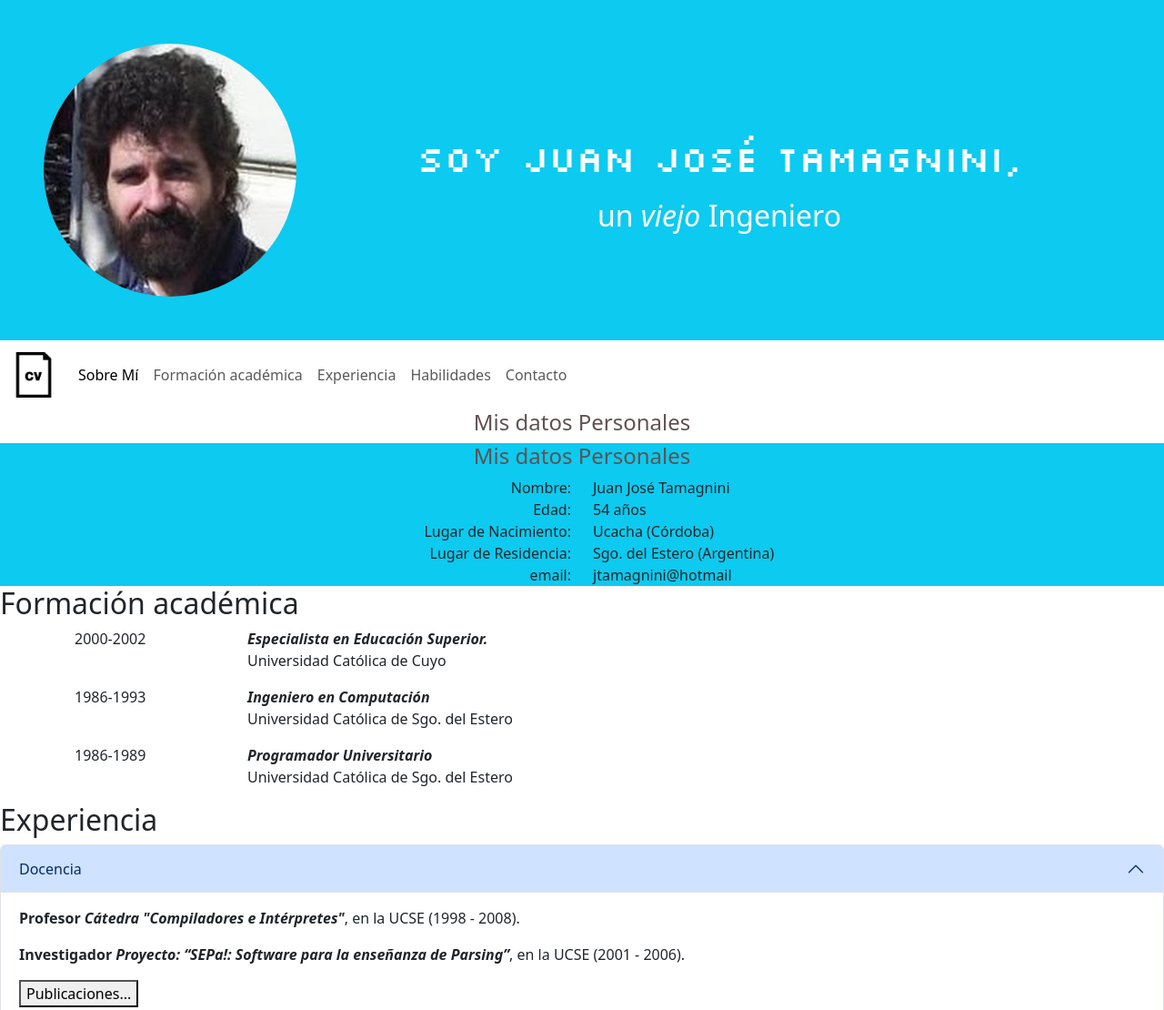
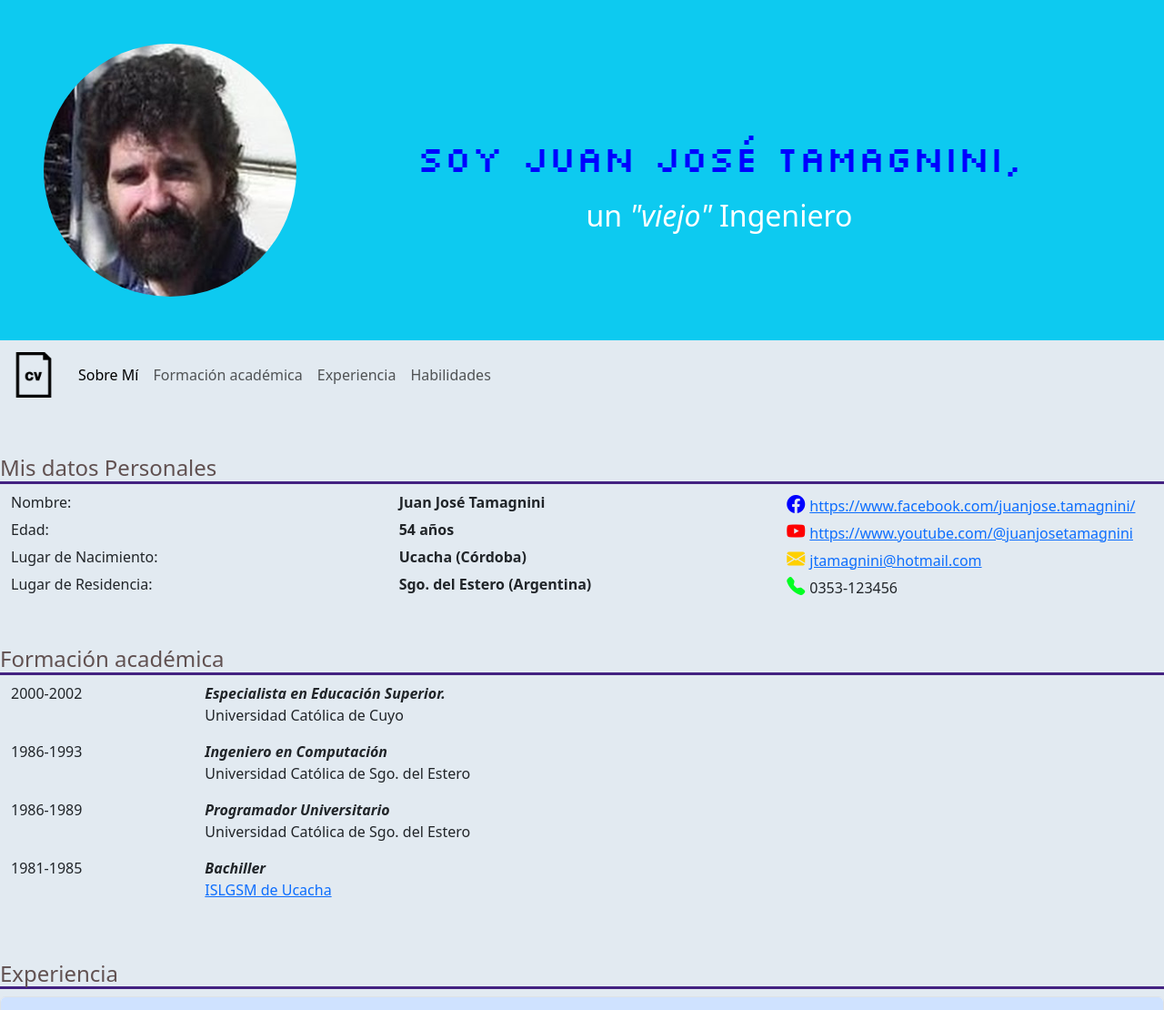
Before and after one commit to jtamagnini/CVitae, a plain HTML site: page index.html in a window 1280 px wide. Shown: the top 1110 px of the page at 91% size. Drawn offline with nearby package versions, Linux system fonts and the light colour scheme; a web font is replaced by a local one.

Commit message:
Depurado el css domingo por la noche

```diff
--- a/estilos.css
+++ b/estilos.css
@@ -1,31 +1,34 @@
-/* box-sizing definido por Bootstrap
+/* box-sizing definido ya por Bootstrap
 * {
     box-sizing: border-box;
   }
 */
 
-/*
+/* */
 body {
-    background-color: brown;
+    background-color: rgb(226, 234, 241);
 }
 
-
-
-h1 {
-    color: blue;
-    }
+/*
     p {
     color: red;
     }
 */
 
-/*  */
 h1 {
+    color: blue;
     margin-top: 0px;
     margin-bottom: 0px;
     padding-top: 40px;
     padding-bottom: 20px;
     font-family: 'Silkscreen', cursive;
+}
+
+.h2 {
+  text-align: left;
+  margin-top: 50px;
+  border-bottom: rgb(67, 34, 129) solid;
+
 }
 
 /*
@@ -39,22 +42,69 @@ img {
 
 */
 
-.jjt {
+/* los iconos de bootstrap */
+.i-fb {
+  font-size: 20px;
+  color: blue;
+  padding-right: 5px;
+}
+
+.i-youtube {
+  font-size: 20px;
+  color: red;
+  padding-right: 5px;
+}
+
+.i-mail {
+  font-size: 20px;
+  color: rgb(255, 208, 0);
+  padding-right: 5px;
+}
+
+.i-te {
+  font-size: 20px;
+  color: rgb(0, 255, 34);
+  padding-right: 5px;
+}
+
+/* son de la navbar de bootstrap */
+
+.navbar-collapse {
+  align-items:center;
+  /* justify-content: space-between; */
+}
+
+@media screen and (max-width: 767px ){
+ .navbar-brand {
+     display: none;
+  }
+
+}
+
+.datos {
+
+}
+
+.experiencia {
+
+}
+
+
+.periodo {
   margin-bottom: 40px;
 }
 
-.datos h2 {
+.subtitulo h2 {
   font-size: 1.5rem;
   color: #615151;
-  text-align: center;
-}
-.col1 {
-    text-align: right;
+  /*text-align: center;*/
 }
 
-.habilidades {
-    padding: 40px 40px 60px 40px;
+.col1 {
+    text-align: left;
+    /*padding-left: 100px;*/
 }
+
 .habilidad-titulo {
     font-size: 16px;
     font-weight: bold;
@@ -74,14 +124,15 @@ img {
 /* Pie de pagina */
 
 .footer-texto {
-    font-size: 1rem;
+    font-size: 0.9rem;
     padding: 20px;
     margin-bottom: 30px;
+    border-top: solid;
 }
 
 /* Fondo modal: negro con opacidad al 50% */
 .modal {
-  display: none; /* Por defecto, estará oculto */
+  display: none; /* Por defecto, subtituloará oculto */
   position: fixed; /* Posición fija */
   z-index: 1; /* Se situará por encima de otros elementos de la página*/
   padding-top: 200px; /* El contenido estará situado a 200px de la parte superior */
--- a/index.html
+++ b/index.html
@@ -9,14 +9,14 @@
 
     <!-- FAV ICON-->
     <link rel="icon" type="image/x-icon" href="imagenes/cv-icon-26.jpg">
-    <!--  <link rel="icon" type="image/x-icon" href="imagenes/cv-icon-4.jpg"> -->
 
     <meta name="viewport"    content="width=device-width, initial-scale=1.0">
 
     <!-- Bootstrap -->
     <link rel="stylesheet" href="https://cdn.jsdelivr.net/npm/bootstrap@5.3.0-alpha1/dist/css/bootstrap.min.css" >
+    <link rel="stylesheet" href="https://cdn.jsdelivr.net/npm/bootstrap-icons@1.10.3/font/bootstrap-icons.css">
 
-    <!-- Comentado para que funcione Bootstrap??? -->
+    <!-- Mi css -->
     <link rel="stylesheet" href="estilos.css">
 
     <!-- Fonts de google -->
@@ -25,23 +25,19 @@
     <link href="https://fonts.googleapis.com/css2?family=Nova+Slim&family=Silkscreen&display=swap" rel="stylesheet">
     <link href="https://fonts.googleapis.com/css2?family=Silkscreen&display=swap" rel="stylesheet">
 
-    <!-- FALTA EL OPEN GRAPH!!!-->
+    <!-- Open Graph data -->
+    <meta property="og:title" content="CV de Juan José Tamagnini" />
+    <meta property="og:type" content="article" />
+    <meta property="og:url" content="https://github.com/jtamagnini/CVitae" />
+    <meta property="og:image" content="https://github.com/jtamagnini/CVitae/tree/main/imagenes" />
+    <meta property="og:description" content="CV de Juan J. Tamagnini, como Proyecto Final Curso: Primeros pasos del desarrollo frontend" />
 
     <script>
 
     </script>
 
     <style>
-      .navbar-collapse {
-           align-items:center;
-           /* justify-content: space-between; */
-      }
-      @media screen and (max-width: 767px ){
-          .navbar-brand {
-              display: none;
-           }
 
-      }
     </style>
 </head>
 
@@ -50,11 +46,11 @@
   <header class="container-fluid p-5 bg-info text-white text-center">
     <div class="row align-items-center">
       <div class="col-sm-3">
-        <img src="imagenes/jjt-cara.jpg" class="rounded-circle img-fluid" alt="Foto de JJT">
+        <img src="imagenes/jjt-cara.jpg" class="rounded-circle img-fluid" alt="Foto de Juan J. Tamagnini">
       </div>
       <div class="col-sm-9">
         <h1>Soy Juan José Tamagnini,</h1>
-        <h2>un <em title="Viejo es el viento pero sigue soplando">viejo</em> Ingeniero</h2>
+        <h2>un <em title="¡Viejo es el viento pero sigue soplando!">"viejo"</em> Ingeniero</h2>
       </div>
     </div>
   </header>
@@ -85,60 +81,63 @@
             <li class="nav-item">
               <a class="nav-link" href="#habilidades">Habilidades</a>
             </li>
-            <li class="nav-item">
-              <a class="nav-link" href="#">Contacto</a>
-            </li>
           </ul>
         </div>
       </div>
   </nav>
 
   <!-- Datos Personales -->
-  <section id="datos" class="datos">
+  <section id="datos" class="subtitulo">
     <h2 class="h2">Mis datos Personales</h2>
-    <div class="container-fluid bg-info text-left">
-      <h2 class="h2">Mis datos Personales</h2>
-      <div class="row row-cols-2">
+    <div class="container-fluid text-left">
+
+      <div class="row row-cols-3">
 
         <div class="col col1">Nombre:</div>
-        <div class="col">Juan José Tamagnini</div>
+        <div class="col"> <strong>Juan José Tamagnini</strong></div>
+        <div class="col"><a href="https://www.facebook.com/juanjose.tamagnini/" target="_blank"><i class="bi bi-facebook i-fb" ></i>https://www.facebook.com/juanjose.tamagnini/</a></div>
 
         <div class="col col1">Edad:</div>
-        <div class="col"> <span id="edad_java">99</span> años</div>
+        <div class="col"> <strong><span id="edad_java">99</span> años</strong></div>
+        <div class="col"> <a href="https://www.youtube.com/@juanjosetamagnini"  target="_blank"><i class="bi bi-youtube i-youtube"></i>https://www.youtube.com/@juanjosetamagnini</a></div>
 
         <div class="col col1">Lugar de Nacimiento:</div>
-        <div class="col">Ucacha (Córdoba)</div>
+        <div class="col"><strong>Ucacha (Córdoba)</strong></div>
+        <div class="col"><a href="mailto:jtamagnini@hotmail.com"><i class="bi bi-envelope-fill i-mail"></i>jtamagnini@hotmail.com</a> </div>
 
         <div class="col col1">Lugar de Residencia:</div>
-        <div class="col">Sgo. del Estero (Argentina)</div>
-
-        <div class="col col1">email:</div>
-        <div class="col">jtamagnini@hotmail</div>
+        <div class="col"><strong>Sgo. del Estero (Argentina)</strong></div>
+        <div class="col"> <i class="bi bi-telephone-fill i-te"></i>0353-123456</div>
 
       </div>
     </div>
   </section>
 
+
   <!-- Formación académica -->
-   <section id="estudios" class="estudios">
+  <section id="estudios" class="subtitulo">
     <h2 class="h2">Formación académica</h2>
-    <div class="container text-left">
+    <div class="container-fluid text-left">
       <div class="row row-cols-2">
-        <div class="col-2 jjt">2000-2002</div>
+        <div class="col-2 periodo">2000-2002</div>
         <div class="col-10"><strong><em>Especialista en Educación Superior.</em></strong> <br>Universidad Católica de Cuyo</div>
 
-        <div class="col-2 jjt">1986-1993</div>
+        <div class="col-2 periodo">1986-1993</div>
         <div class="col-10"><strong><em>Ingeniero en Computación</em></strong> <br>Universidad Católica de Sgo. del Estero</div>
 
-        <div class="col-2 jjt">1986-1989</div>
+        <div class="col-2 periodo">1986-1989</div>
         <div class="col-10"><strong><em>Programador Universitario</em></strong> <br>Universidad Católica de Sgo. del Estero</div>
+
+        <div class="col-2 periodo">1981-1985</div>
+        <div class="col-10"><strong><em>Bachiller</em></strong> <br><a href="https://www.facebook.com/ISLGSMOFICIAL2013" target="_blank">ISLGSM de Ucacha</a></div>
+
       </div>
     </div>
   </section>
 
   <!-- Experiencia -->
   <!-- Tomado de Componente Accordion de Bootstrap -->
-  <section id="experiencia" class="experiencia">
+  <section id="experiencia" class="subtitulo">
     <h2 class="h2">Experiencia</h2>
     <div class="accordion" id="accordionPanelsStayOpenExample">
       <div class="accordion-item">
@@ -152,7 +151,7 @@
             <p><strong>Profesor <em>Cátedra "Compiladores e Intérpretes"</em></strong>, en la UCSE (1998 - 2008).</p>
             <p><strong>Investigador <em>Proyecto: “SEPa!: Software para la enseñanza de Parsing”</em></strong>, en la UCSE (2001 - 2006).</p>
 
-            <button id="abrirModal">Publicaciones...</button>
+            <button id="abrirModal">Publicaciones ...</button>
 
             <!-- Ventana modal, por defecto no visible -->
             <div id="ventanaModal" class="modal">
@@ -202,7 +201,6 @@
                       </div>
                     </li>
 
-
                   </ol>
               </div>
             </div>
@@ -219,7 +217,7 @@
         <div id="panelsStayOpen-collapseTwo" class="accordion-collapse collapse" aria-labelledby="panelsStayOpen-headingTwo">
           <div class="accordion-body">
 
-            <strong>Desarrollo e Implementación de Sistemas</strong> en el IPVU (1995-2022).
+            <strong>Desarrollo e Implementación de Sistemas</strong> en el IPVU de Sgo. del Estero (1995-2022).
 
           </div>
         </div>
@@ -244,13 +242,13 @@
 
 
 <!-- Habilidades -->
-<section id="habilidades" class="habilidades">
+<section id="habilidades" class="subtitulo">
   <h2 class="h2">Habilidades</h2>
   <div class="container text-center">
     <div class="row">
       <!-- Programacion de POS Verifone -->
       <div class="columna col-12 col-md-4">
-        <img src="imagenes/verifone.JPG" width="100px" height="100px" alt="Foto de POS Omni 395 de Verifone">
+        <img src="imagenes/verifone.JPG" width="100px" height="100px" alt="Fotografía de POS Omni 395 de Verifone">
         <p class="habilidad-titulo">Programación de POS Verifone</p>
         <p>Programación de terminales Verifone Tranz 380 y Omni 395</p>
         <div class="badges-contenedor">
@@ -261,7 +259,7 @@
 
       <!-- Construcción de compiladores -->
       <div class="columna col-12 col-md-4">
-        <img src="imagenes/dragon.jpg" width="100px" height="100px" alt="Tapa del Libro de Aho, Setti y Ullman" >
+        <img src="imagenes/dragon.jpg" width="100px" height="100px" alt="Tapa del ´Libro del Dragón´ (Aho, Setti, Ullman)" >
         <p class="habilidad-titulo">Diseño y desarrollo de Compiladores e Intérpretes</p>
         <p>Diseño y Desarrollo de Herramientas para la enseñanza de parsing</p>
         <div class="badges-contenedor">
@@ -273,7 +271,7 @@
 
       <!-- Desarrollo de sistemas -->
       <div class="columna col-12 col-md-4">
-        <img src="imagenes/Desarrollo.jpg" width="100px" height="100px" alt="Imagen de desarrolador de Software">
+        <img src="imagenes/Desarrollo.jpg" width="100px" height="100px" alt="Imagen de desarrollador de Software">
         <p class="habilidad-titulo">Diseño, desarrollo e implementación de sistemas de gestión administrativa</p>
         <p>Sistemas contables, de gestión de Expedientes, liquidación de Sueldos, etc.</p>
         <div class="badges-contenedor">
@@ -287,14 +285,12 @@
 </section>
 
 
-
-
 <!-- El pie de pagina -->
 <footer class="d-flex flex-column align-items-center justify-content-center">
-        <p class="footer-texto">Desarrollado por Juan José Tamagnini (2023)</p>
+        <p class="footer-texto">
+              Desarrollado por Juan José Tamagnini (2023)
+        </p>
 </footer>
-
-
 
 
 <!-- Bootstrap -->
--- a/js/javascript.js
+++ b/js/javascript.js
@@ -1,5 +1,5 @@
-var p= document.getElementById("edad_java"); // capturo span edad_java, y ...
-p.innerText=calc_edad(22,05,1968);            //cambio su texto
+let p= document.getElementById("edad_java"); // capturo span edad_java, y ...
+p.innerText=calc_edad(22,05,1968);            //cambio su texto por mi edad
 
 
 // calcula edad en años
@@ -16,13 +16,13 @@ function calc_edad(dia,mes,año)
 
 
  // Ventana modal
-var modal = document.getElementById("ventanaModal");
+let modal = document.getElementById("ventanaModal");
 
 // Botón que abre el modal
-var boton = document.getElementById("abrirModal");
+let boton = document.getElementById("abrirModal");
 
 // Elemento <span> que tiene la X que cierra la ventana
-var span = document.getElementsByClassName("cerrar")[0];
+let span = document.getElementsByClassName("cerrar")[0];
 
 
 // Cuando el usuario hace click en el botón, se abre la ventana
```
Lines whose indentation alone changed are shown as unchanged.
